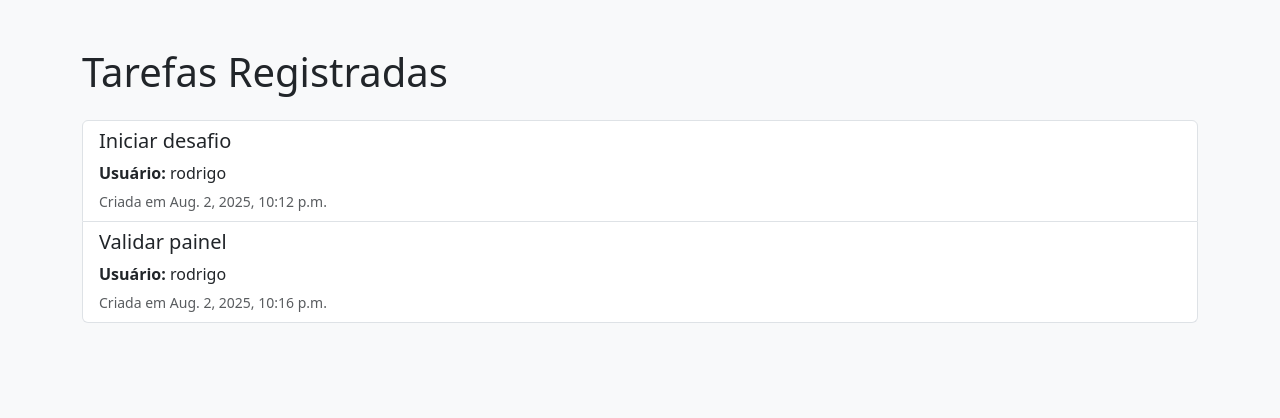
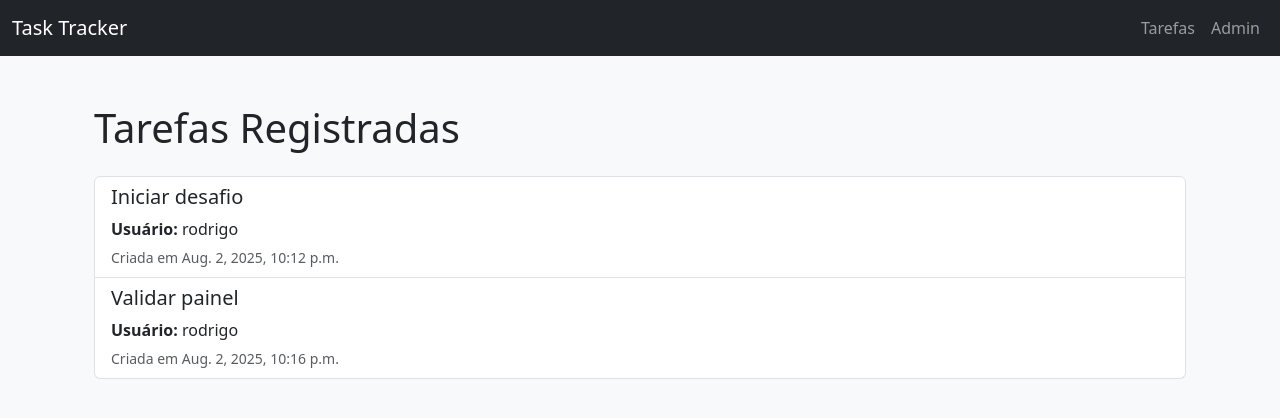
Before and after one commit to Biankowski/iabs, a Django app: page /tasks/ in a window 1280 px wide. Shown: the top 418 px of the page. Run offline with Django 5.2, Linux system fonts and the light colour scheme; data comes from the database, SQL or seed files in the repository.

Commit message:
chore: added base.html file

```diff
--- a/desafio_iabs/desafio_iabs/settings.py
+++ b/desafio_iabs/desafio_iabs/settings.py
@@ -55,7 +55,7 @@ ROOT_URLCONF = 'desafio_iabs.urls'
 TEMPLATES = [
     {
         'BACKEND': 'django.template.backends.django.DjangoTemplates',
-        'DIRS': [],
+        'DIRS': [BASE_DIR / 'templates'],
         'APP_DIRS': True,
         'OPTIONS': {
             'context_processors': [
--- /dev/null
+++ b/desafio_iabs/timetracker/templates/timetracker/base.html
@@ -0,0 +1,43 @@
+<!-- base.html -->
+<!DOCTYPE html>
+<html lang="pt-br">
+<head>
+    <meta charset="UTF-8">
+    <title>{% block title %}Task Tracker{% endblock %}</title>
+    <link href="https://cdn.jsdelivr.net/npm/bootstrap@5.3.3/dist/css/bootstrap.min.css" rel="stylesheet">
+</head>
+<body class="bg-light">
+
+    <!-- Navbar -->
+    <nav class="navbar navbar-expand-lg navbar-dark bg-dark mb-4">
+        <div class="container-fluid">
+            <a class="navbar-brand" href="/">Task Tracker</a>
+            <button class="navbar-toggler" type="button" data-bs-toggle="collapse"
+                    data-bs-target="#navbarNav" aria-controls="navbarNav"
+                    aria-expanded="false" aria-label="Toggle navigation">
+                <span class="navbar-toggler-icon"></span>
+            </button>
+
+            <div class="collapse navbar-collapse" id="navbarNav">
+                <ul class="navbar-nav ms-auto">
+                    <li class="nav-item">
+                        <a class="nav-link" href="/tasks/">Tarefas</a>
+                    </li>
+                    <li class="nav-item">
+                        <a class="nav-link" href="/admin/">Admin</a>
+                    </li>
+                </ul>
+            </div>
+        </div>
+    </nav>
+
+    <!-- Conteúdo principal -->
+    <div class="container">
+        {% block content %}
+        {% endblock %}
+    </div>
+
+    <!-- Scripts Bootstrap -->
+    <script src="https://cdn.jsdelivr.net/npm/bootstrap@5.3.3/dist/js/bootstrap.bundle.min.js"></script>
+</body>
+</html>
--- a/desafio_iabs/timetracker/templates/timetracker/task_list.html
+++ b/desafio_iabs/timetracker/templates/timetracker/task_list.html
@@ -1,3 +1,10 @@
+{% extends "timetracker/base.html" %}
+
+{% block title %}Lista de Tarefas{% endblock %}
+
+{% block content %}
+
+
 <!DOCTYPE html>
 <html lang="pt-br">
 <head>
@@ -24,6 +31,4 @@
         <p>Nenhuma tarefa cadastrada.</p>
     {% endif %}
 </div>
-
-</body>
-</html>
+{% endblock %}
```
